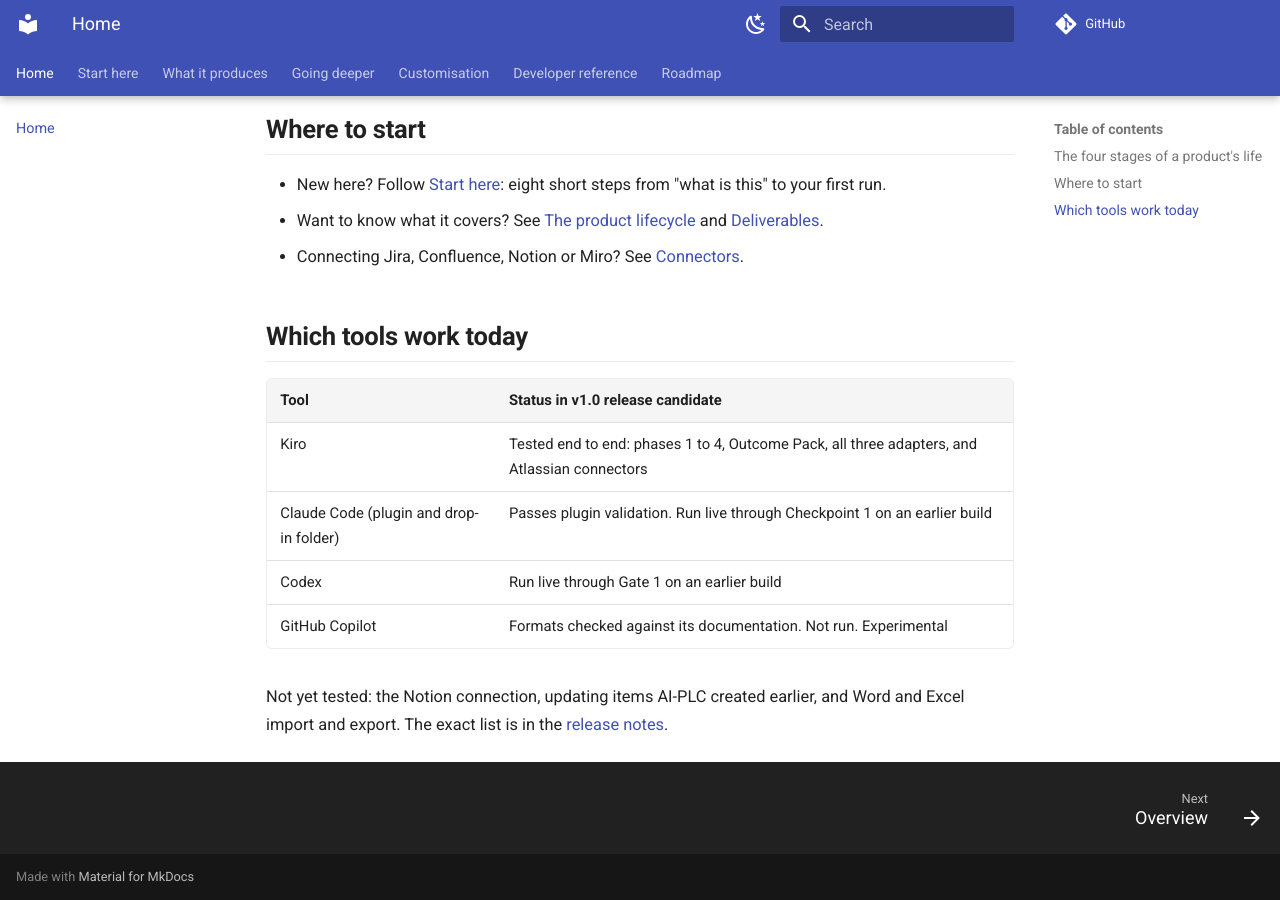
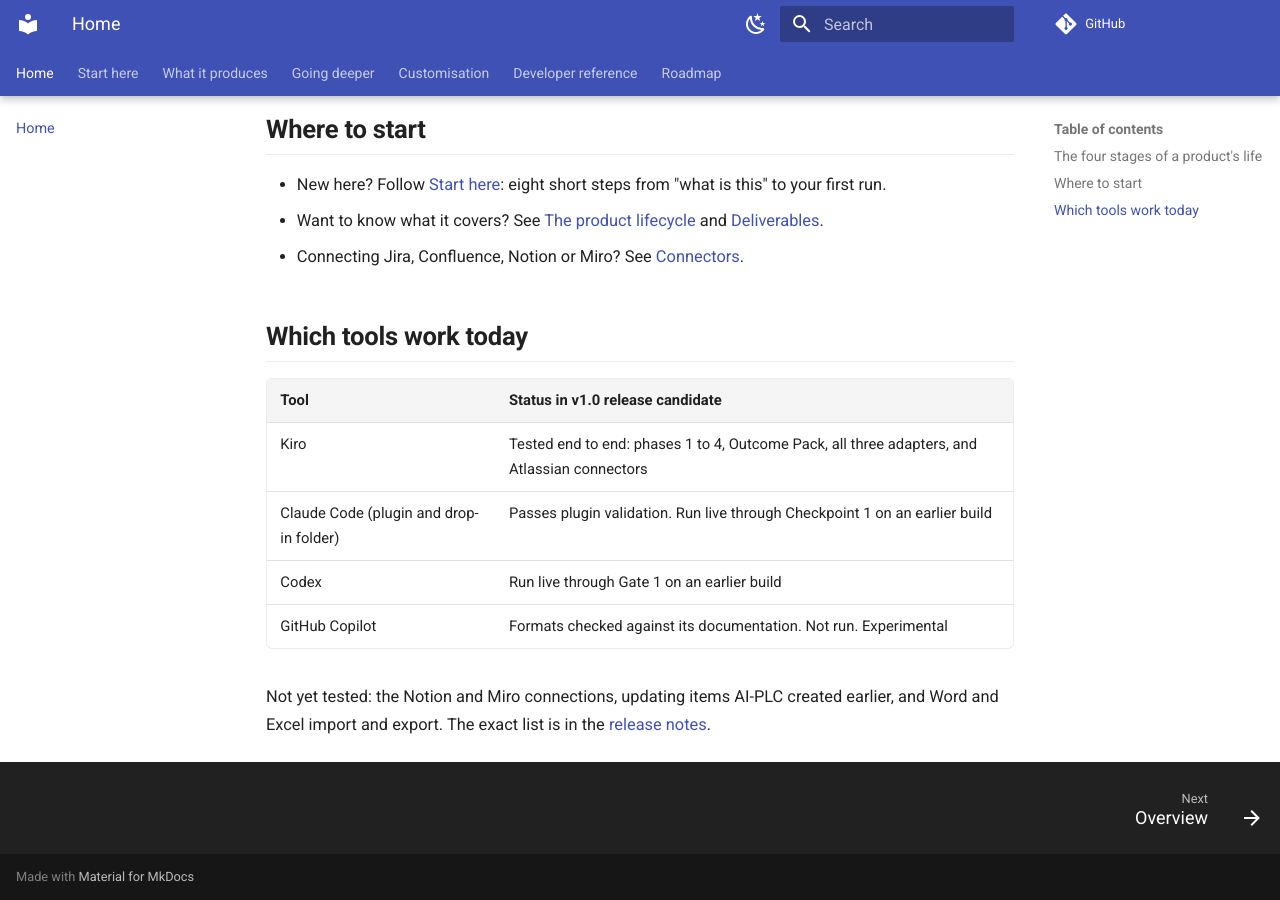
Before and after one commit to lasith-tekly/ai-plc, an MkDocs documentation site: the page built from docs/index.md, in a window 1280 px wide and 900 px high, scrolled down 844 px. Built offline with MkDocs 1.6.1 and Material for MkDocs 9.7.7, drawn with Linux system fonts in a browser that asks for light colours; comment, search, counter and statistics services are not loaded.

Commit message:
Docs: list Miro among the connections not yet tested, to match the release notes
Co-Authored-By: Claude Sonnet 5.5 <noreply@anthropic.com>
Claude-Session: https://claude.ai/code/session_01MWPVz2aHoek2etukWYAde9

```diff
--- a/docs/index.md
+++ b/docs/index.md
@@ -32,4 +32,4 @@ See [The product lifecycle](guide/lifecycle.md).
 | Codex | Run live through Gate 1 on an earlier build |
 | GitHub Copilot | Formats checked against its documentation. Not run. Experimental |
 
-Not yet tested: the Notion connection, updating items AI-PLC created earlier, and Word and Excel import and export. The exact list is in the [release notes](https://github.com/lasith-tekly/ai-plc/blob/main/RELEASE-NOTES-v1.0.md).
+Not yet tested: the Notion and Miro connections, updating items AI-PLC created earlier, and Word and Excel import and export. The exact list is in the [release notes](https://github.com/lasith-tekly/ai-plc/blob/main/RELEASE-NOTES-v1.0.md).
```
